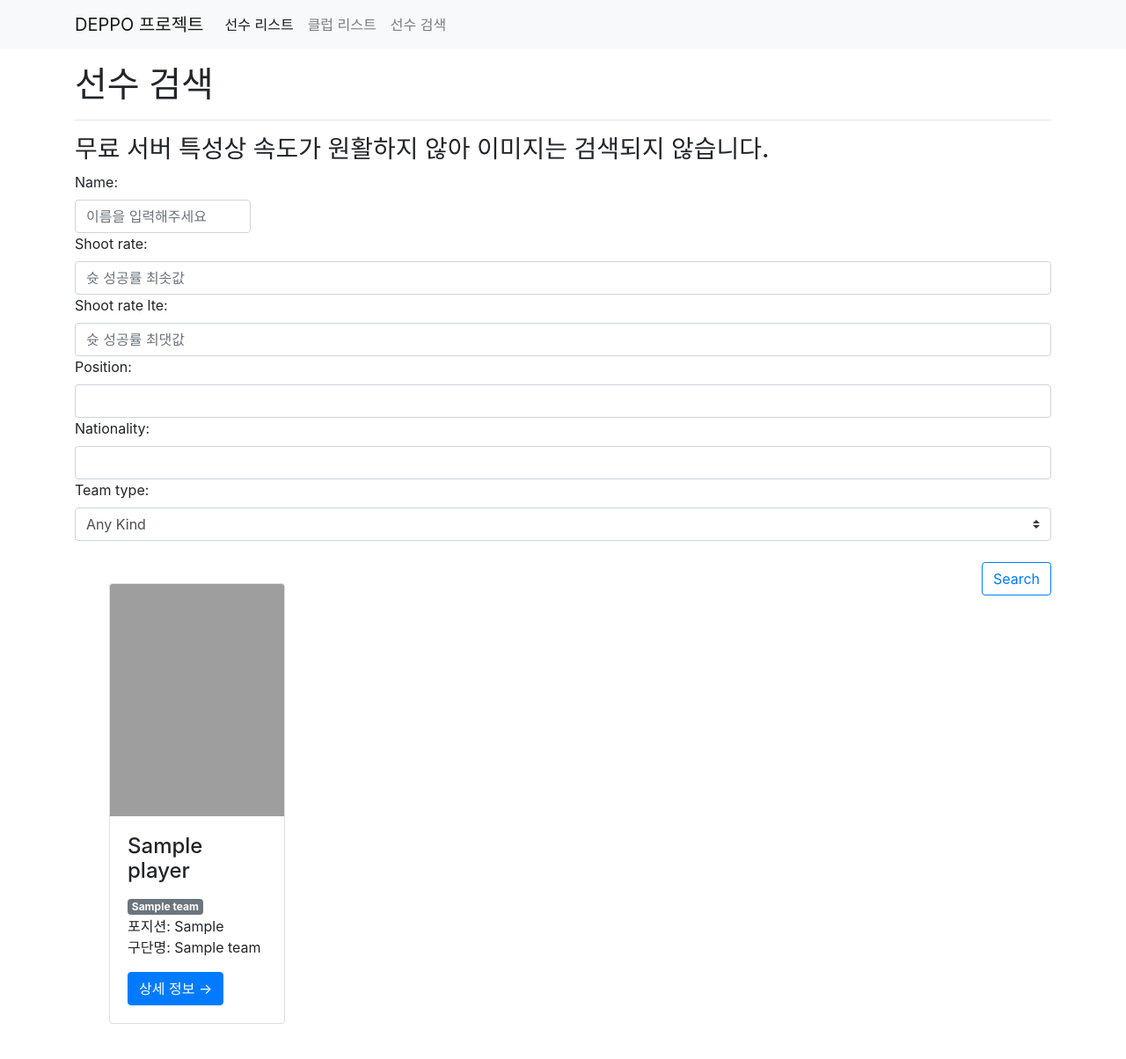
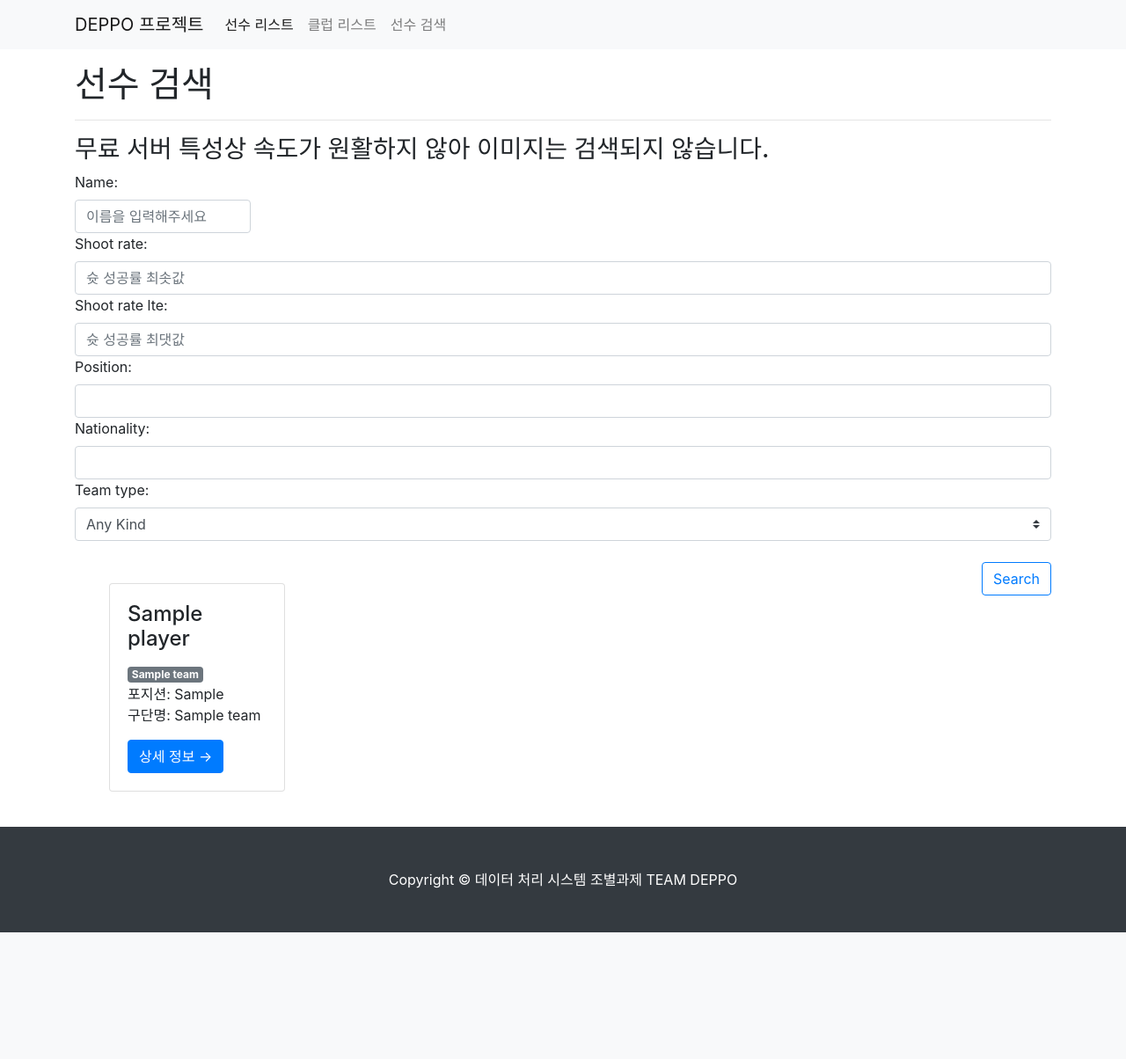
Before and after one commit to fly-like-you/SoccerPlayerSearchingPrj, a Django app: page /main_page/search/ in a window 1280 px wide. Shown: the top 1204 px of the page at 88% size. After the commit the page ends 1060 px from the top, so only its background shows below. Run offline with Django 4.2, Linux system fonts and the light colour scheme; tables that the repository leaves empty hold one stand-in row (values such as "Sample post"); some libraries are stand-ins or nearby versions; grey boxes are pictures that could not be loaded.

Commit message:
검색 이미지 제거

```diff
--- a/main_page/templates/main_page/search.html
+++ b/main_page/templates/main_page/search.html
@@ -19,7 +19,7 @@
                     <div class="col-sm-3">
                         <div style="width: 200px" class="card m-4" id="card-{{ p.pk }}">
 
-                            <img style="height: 264px" class = "card-img-top" src="https://portal.kleague.com/images/portal/img-nonepicture-userprofil.png">
+                            <!--<img style="height: 264px" class = "card-img-top" src="https://portal.kleague.com/images/portal/img-nonepicture-userprofil.png">-->
 
                             <div class="card-body">
 
```
